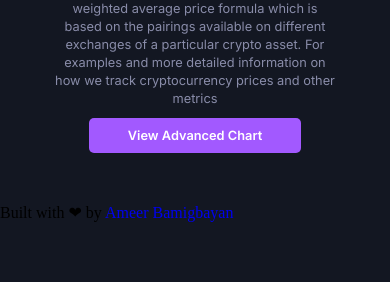
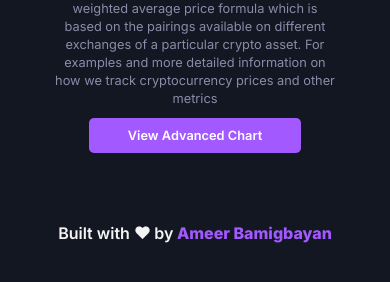
Before and after one commit to AmeerBamigbayan/ChartReel, a plain HTML site: page crypto.html in a window 390 px wide. Shown: the part 220-502 px from the top of the page. Drawn offline with nearby package versions, Linux system fonts and the light colour scheme; a script that the page names is missing.

Commit message:
styled footer

```diff
--- a/crypto/style.css
+++ b/crypto/style.css
@@ -440,3 +440,42 @@ nav{
 
 /*Chart MOBILE end********************/
 /*Chart end********************/
+
+/*footer start********/
+footer {
+    color: #f5f5f5;
+    font-size: 20px;
+    left: 0;
+    right: 0;
+    text-align: center;
+    font-weight: 600;
+    padding-top: 20px;
+    text-decoration: none;
+    margin-top: 20px;
+    margin-bottom: 30px;
+    font-family: 'Inter';
+}
+
+footer p a{
+    color: #A259FF;
+    text-decoration: none;
+    font-weight: 700;
+}
+
+footer p a:hover, footer p a:active{
+    color: #fff;
+    background: transparent;
+}
+
+/*footer mobile start********/
+  @media (max-width: 500px){
+    footer{
+        font-size: 16px;
+        font-weight: 600;
+    }
+    footer p a{
+        font-weight: 800;
+    }
+  }
+
+/*footer end********/
```
